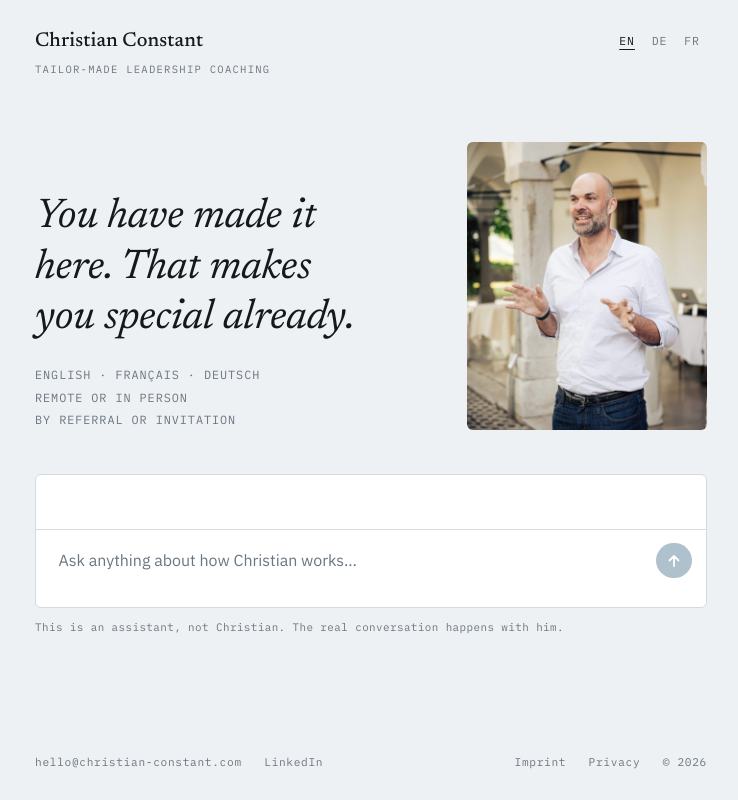
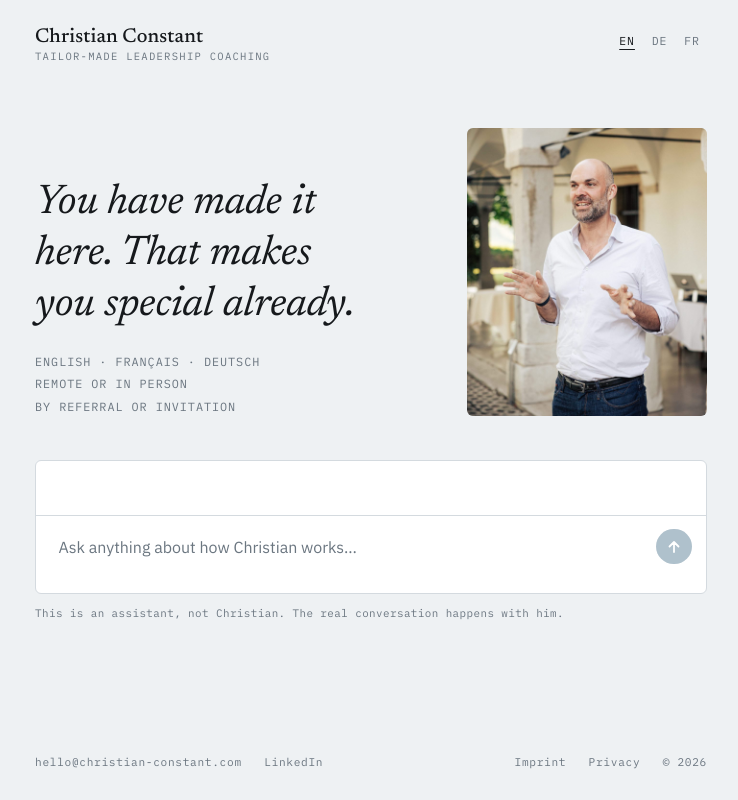
Before and after one commit to christianconstant-coach/christianconstant-site, a website: page index.html in a window 1280 px wide. Shown: the whole page, without its empty margins (269-1007 px from the left). Drawn offline with Linux system fonts and the light colour scheme.

Commit message:
Tighten gap between name and tagline

```diff
--- a/index.html
+++ b/index.html
@@ -78,7 +78,7 @@
     font-weight: 500;
     letter-spacing: 0.005em;
   }
-  .brand { display: flex; flex-direction: column; gap: 0.3rem; } .tagline { font-family: var(--mono); font-size: 0.66rem; letter-spacing: 0.12em; text-transform: uppercase; color: var(--muted); } .langs { display: flex; gap: 0.15rem; font-family: var(--mono); font-size: 0.72rem; letter-spacing: 0.08em; margin-top: 0.15rem; }
+  .brand { display: flex; flex-direction: column; gap: 0; } .name { line-height: 1.1; } .tagline { font-family: var(--mono); font-size: 0.66rem; letter-spacing: 0.12em; text-transform: uppercase; color: var(--muted); } .langs { display: flex; gap: 0.15rem; font-family: var(--mono); font-size: 0.72rem; letter-spacing: 0.08em; margin-top: 0.15rem; }
   .langs button {
     all: unset; cursor: pointer; padding: 0.25rem 0.45rem; color: var(--muted); border-radius: 2px;
   }
```
